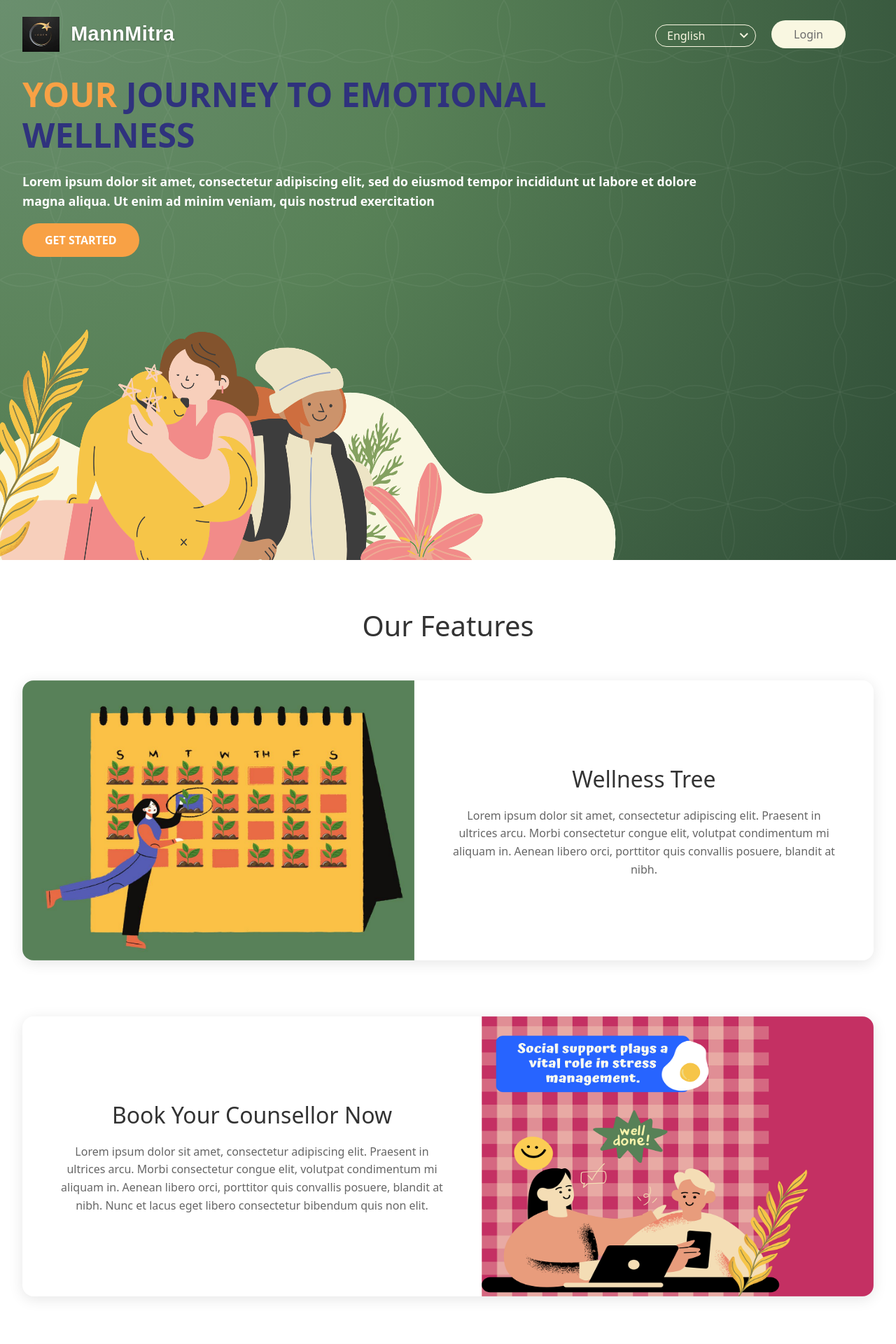
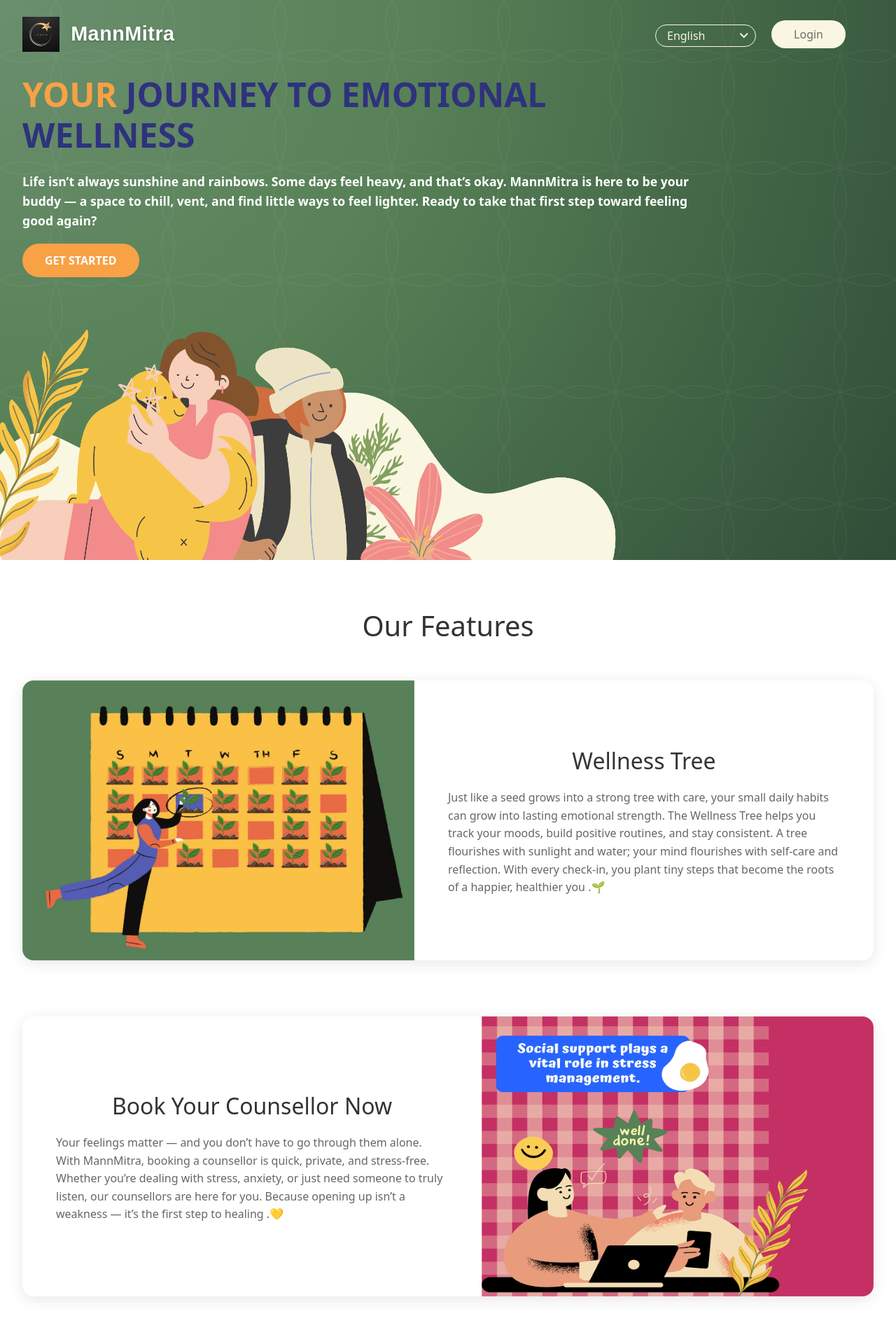
Before and after one commit to dev-patel-1810/MannMitra, a React (Vite) app: page / in a window 1280 px wide. Shown: the top 1920 px of the page at 70% size. Built offline with nearby package versions, Linux system fonts and the light colour scheme.

Commit message:
lorem ipsum

```diff
--- a/src/components/Features/Features.css
+++ b/src/components/Features/Features.css
@@ -57,6 +57,7 @@
   font-size: 1rem;
   line-height: 1.6;
   color: #666;
+  text-align: left;
 }
 
 /* Feature images styling */
--- a/src/components/Features/Features.jsx
+++ b/src/components/Features/Features.jsx
@@ -10,25 +10,25 @@ const Features = () => {
   const featuresData = [
     {
       title: "Wellness Tree",
-      description: "Lorem ipsum dolor sit amet, consectetur adipiscing elit. Praesent in ultrices arcu. Morbi consectetur congue elit, volutpat condimentum mi aliquam in. Aenean libero orci, porttitor quis convallis posuere, blandit at nibh.",
+      description: "Just like a seed grows into a strong tree with care, your small daily habits can grow into lasting emotional strength. The Wellness Tree helps you track your moods, build positive routines, and stay consistent. A tree flourishes with sunlight and water; your mind flourishes with self-care and reflection. With every check-in, you plant tiny steps that become the roots of a happier, healthier you .🌱",
       image: wellnessTree,
       id: "wellness-tree"
     },
     {
       title: "Book Your Counsellor Now",
-      description: "Lorem ipsum dolor sit amet, consectetur adipiscing elit. Praesent in ultrices arcu. Morbi consectetur congue elit, volutpat condimentum mi aliquam in. Aenean libero orci, porttitor quis convallis posuere, blandit at nibh. Nunc et lacus eget libero consectetur bibendum quis non elit.",
+      description: "Your feelings matter — and you don’t have to go through them alone. With MannMitra, booking a counsellor is quick, private, and stress-free. Whether you’re dealing with stress, anxiety, or just need someone to truly listen, our counsellors are here for you. Because opening up isn’t a weakness — it’s the first step to healing .💛",
       image: bookCounsellor,
       id: "book-counsellor"
     },
     {
       title: "Your Chat Buddy",
-      description: "Lorem ipsum dolor sit amet, consectetur adipiscing elit. Praesent in ultrices arcu. Morbi consectetur congue elit, volutpat condimentum mi aliquam in. Aenean libero orci, porttitor quis convallis posuere, blandit at nibh. Nunc et lacus eget libero consectetur bibendum quis non elit.",
+      description: "Meet your Chat Buddy — always ready to listen, anytime you need. Whether you’re feeling low, stressed, or just want to share what’s on your mind, our AI-powered buddy is here for real-time support. No judgments, no pressure — just a safe, friendly space to talk, vent, and feel heard 💬. Because sometimes, even a small conversation can make a big difference.",
       image: chatBuddy,
       id: "chat-buddy"
     },
     {
       title: "Relax Zone",
-      description: "Lorem ipsum dolor sit amet, consectetur adipiscing elit. Praesent in ultrices arcu. Morbi consectetur congue elit, volutpat condimentum mi aliquam in. Aenean libero orci, porttitor quis convallis posuere, blandit at nibh. Nunc et lacus eget libero consectetur bibendum quis non elit.",
+      description: "Unwind in our Relax Zone, where soothing music melt away stress and anxiety. Let the gentle melodies transport you to a peaceful state of mind, perfect for relaxation and rejuvenation. Take a deep breath, let go, and let the tranquility wash over you. Relax, recharge, and rediscover your calm.",
       image: relaxZone,
       id: "relax-zone"
     },
--- a/src/components/Hero/Hero.jsx
+++ b/src/components/Hero/Hero.jsx
@@ -30,9 +30,9 @@ const Hero = () => {
             <span className="orange-text">YOUR</span> <span className='blue-text'>JOURNEY TO EMOTIONAL WELLNESS</span>
           </h1>
           <p>
-            Lorem ipsum dolor sit amet, consectetur adipiscing elit, sed do eiusmod
-            tempor incididunt ut labore et dolore magna aliqua. Ut enim ad minim
-            veniam, quis nostrud exercitation
+              Life isn’t always sunshine and rainbows. Some days feel heavy, and that’s okay.
+              MannMitra is here to be your buddy — a space to chill, vent, and find little ways to feel lighter.
+              Ready to take that first step toward feeling good again?
           </p>
           <button className="get-started-btn" onClick={() => setIsModalOpen(true)}>GET STARTED</button>
         </div>
```
